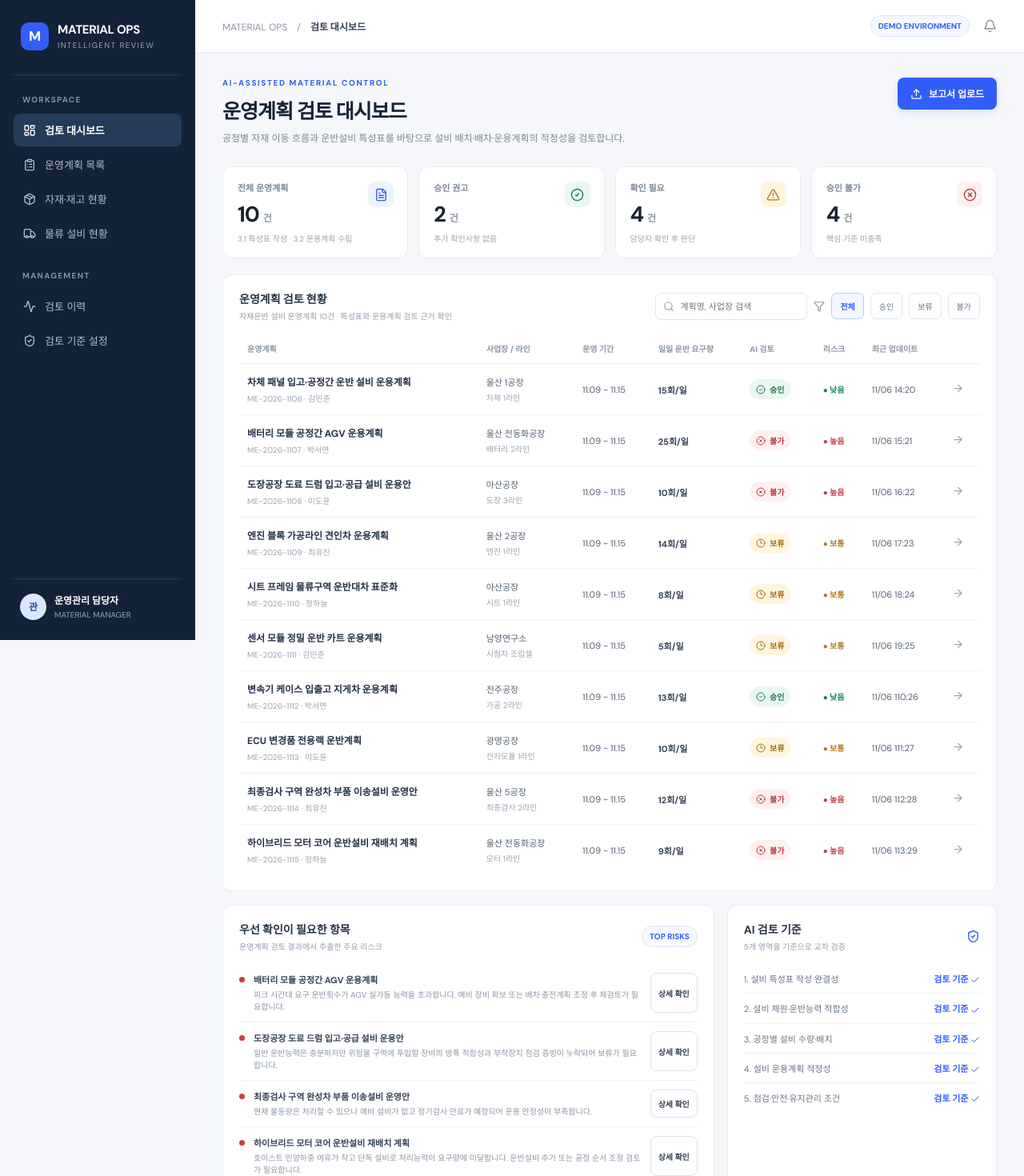
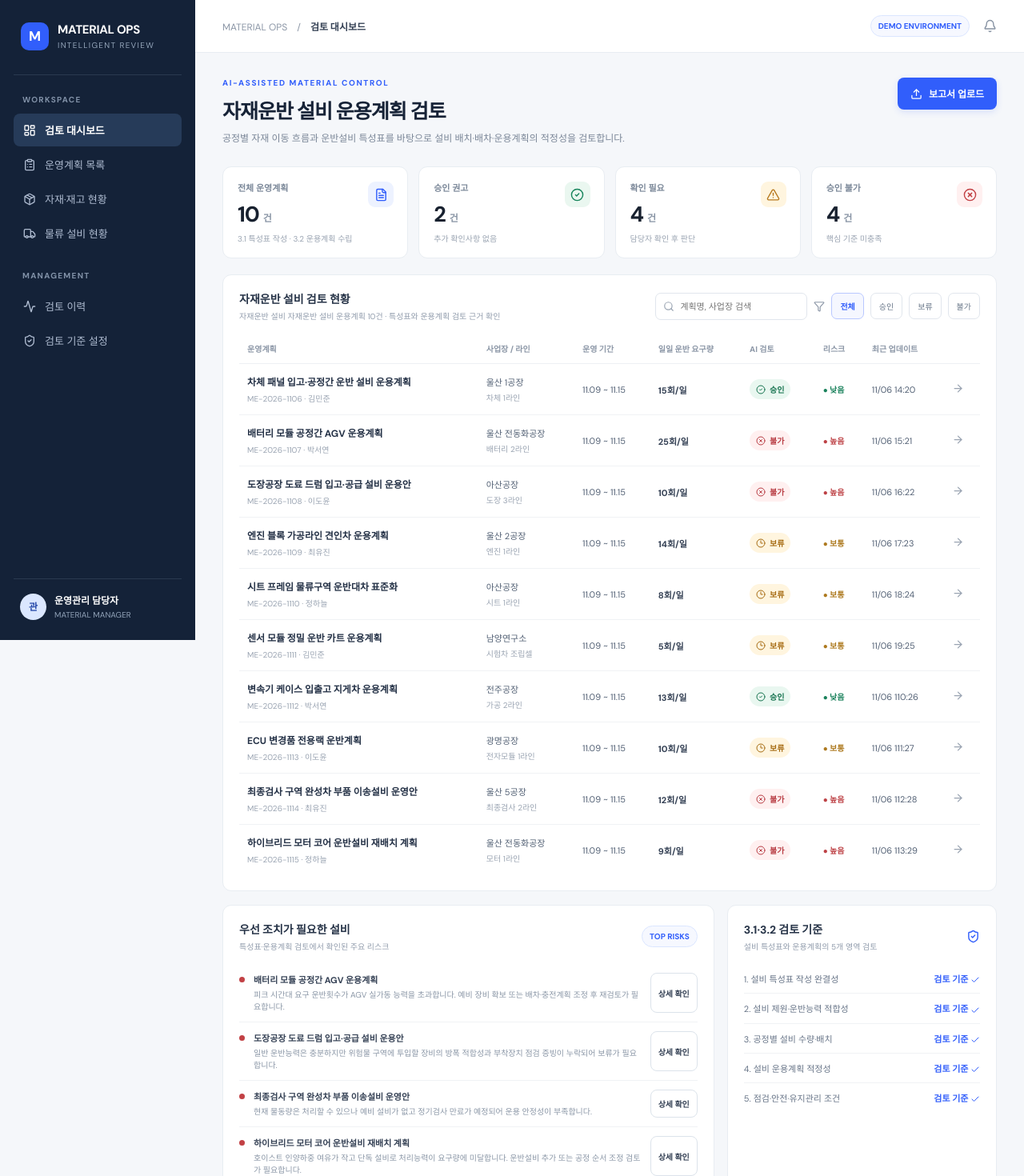
Before and after one commit to eunwoo3990/HINT_D5, a Next.js app: page / in a window 1280 px wide. Shown: the top 1470 px of the page at 80% size. Built offline with nearby package versions, Linux system fonts and the light colour scheme.

Commit message:
Polish equipment management dashboard terminology

```diff
--- a/app/page.tsx
+++ b/app/page.tsx
@@ -35,10 +35,10 @@ export default function Home() {
       <div className="sidebar-bottom"><div className="profile"><div className="avatar">관</div><div><div className="profile-name">운영관리 담당자</div><div className="profile-role">MATERIAL MANAGER</div></div></div></div>
     </aside>
     <main className="main">
-      <header className="topbar"><div className="crumb">MATERIAL OPS　/　<b>{selected ? "운영계획 상세 검토" : view}</b></div><div className="top-actions"><span className="env-pill">DEMO ENVIRONMENT</span><Bell size={17} color="#8793a3"/></div></header>
+      <header className="topbar"><div className="crumb">MATERIAL OPS　/　<b>{selected ? "자재운반 설비 상세 검토" : view}</b></div><div className="top-actions"><span className="env-pill">DEMO ENVIRONMENT</span><Bell size={17} color="#8793a3"/></div></header>
       <div className="content">
         {!selected ? <>
-          <div className="page-heading"><div><div className="eyebrow">AI-ASSISTED MATERIAL CONTROL</div><h1>운영계획 검토 대시보드</h1><div className="subtitle">공정별 자재 이동 흐름과 운반설비 특성표를 바탕으로 설비 배치·배차·운용계획의 적정성을 검토합니다.</div></div><button className="primary-btn" onClick={()=>notify("보고서 업로드는 다음 단계에서 파일 분석 API와 연결할 예정입니다.")}><Upload size={15}/> 보고서 업로드</button></div>
+          <div className="page-heading"><div><div className="eyebrow">AI-ASSISTED MATERIAL CONTROL</div><h1>자재운반 설비 운용계획 검토</h1><div className="subtitle">공정별 자재 이동 흐름과 운반설비 특성표를 바탕으로 설비 배치·배차·운용계획의 적정성을 검토합니다.</div></div><button className="primary-btn" onClick={()=>notify("보고서 업로드는 다음 단계에서 파일 분석 API와 연결할 예정입니다.")}><Upload size={15}/> 보고서 업로드</button></div>
           <div className="stats">
             <div className="stat-card"><div className="stat-label">전체 운영계획</div><div className="stat-value">{counts.all}<span style={{fontSize:12,color:"#8995a5",marginLeft:5}}>건</span></div><div className="stat-note">3.1 특성표 작성 · 3.2 운용계획 수립</div><div className="stat-icon" style={{background:"#edf2ff",color:"#315efb"}}><FileText size={17}/></div></div>
             <div className="stat-card"><div className="stat-label">승인 권고</div><div className="stat-value">{counts.approved}<span style={{fontSize:12,color:"#8995a5",marginLeft:5}}>건</span></div><div className="stat-note">추가 확인사항 없음</div><div className="stat-icon" style={{background:"#eaf7f0",color:"#16845b"}}><CheckCircle2 size={17}/></div></div>
@@ -46,17 +46,17 @@ export default function Home() {
             <div className="stat-card"><div className="stat-label">승인 불가</div><div className="stat-value">{counts.rejected}<span style={{fontSize:12,color:"#8995a5",marginLeft:5}}>건</span></div><div className="stat-note">핵심 기준 미충족</div><div className="stat-icon" style={{background:"#fff0f0",color:"#c24145"}}><XCircle size={17}/></div></div>
           </div>
           <div className="panel">
-            <div className="panel-head"><div><div className="panel-title">운영계획 검토 현황</div><div className="panel-sub">자재운반 설비 운영계획 10건 · 특성표와 운용계획 검토 근거 확인</div></div><div className="filters"><div style={{position:"relative"}}><Search size={14} style={{position:"absolute",left:10,top:10,color:"#9aa4b2"}}/><input className="search" style={{paddingLeft:30}} placeholder="계획명, 사업장 검색" value={search} onChange={e=>setSearch(e.target.value)}/></div><Filter size={14} color="#8b96a6"/>{["전체","승인","보류","불가"].map(f=><button key={f} className={`filter-btn ${filter===f?"selected":""}`} onClick={()=>setFilter(f)}>{f}</button>)}</div></div>
+            <div className="panel-head"><div><div className="panel-title">자재운반 설비 검토 현황</div><div className="panel-sub">자재운반 설비 자재운반 설비 운용계획 10건 · 특성표와 운용계획 검토 근거 확인</div></div><div className="filters"><div style={{position:"relative"}}><Search size={14} style={{position:"absolute",left:10,top:10,color:"#9aa4b2"}}/><input className="search" style={{paddingLeft:30}} placeholder="계획명, 사업장 검색" value={search} onChange={e=>setSearch(e.target.value)}/></div><Filter size={14} color="#8b96a6"/>{["전체","승인","보류","불가"].map(f=><button key={f} className={`filter-btn ${filter===f?"selected":""}`} onClick={()=>setFilter(f)}>{f}</button>)}</div></div>
             <div style={{overflowX:"auto"}}><table className="data-table"><thead><tr><th>운영계획</th><th>사업장 / 라인</th><th>운영 기간</th><th>일일 운반 요구량</th><th>AI 검토</th><th>리스크</th><th>최근 업데이트</th><th></th></tr></thead><tbody>
               {filtered.map(p=><tr key={p.id} onClick={()=>{setSelected(p);setExpanded("1");}}><td><div className="doc-title">{p.title}</div><div className="doc-id">{p.id} · {p.owner}</div></td><td>{p.plant}<div className="doc-id">{p.line}</div></td><td>11.09 ~ 11.15</td><td style={{fontWeight:700,color:"#344054"}}>{p.quantity.toLocaleString()}회/일</td><td><StatusPill status={p.status}/></td><td><span className={`priority ${p.risk==="높음"?"high":p.risk==="보통"?"medium":"low"}`}>● {p.risk}</span></td><td>{p.updated}</td><td><ArrowRight size={15} color="#9aa4b2"/></td></tr>)}
               {filtered.length===0 && <tr><td colSpan={8}><div className="empty">검색 결과가 없습니다.</div></td></tr>}
             </tbody></table></div>
           </div>
           <div className="two-col">
-            <div className="panel"><div className="panel-head"><div><div className="panel-title">우선 확인이 필요한 항목</div><div className="panel-sub">운영계획 검토 결과에서 추출한 주요 리스크</div></div><span className="env-pill">TOP RISKS</span></div>
+            <div className="panel"><div className="panel-head"><div><div className="panel-title">우선 조치가 필요한 설비</div><div className="panel-sub">특성표·운용계획 검토에서 확인된 주요 리스크</div></div><span className="env-pill">TOP RISKS</span></div>
               {plans.filter(p=>p.risk==="높음").slice(0,4).map(p=><div className="alert-row" key={p.id}><div className="alert-dot" style={{background:p.status==="불가"?"#c24145":"#d99b32"}}/><div style={{flex:1}}><div className="alert-title">{p.title}</div><div className="alert-desc">{p.summary}</div></div><button className="secondary-btn" style={{padding:"6px 9px",fontSize:10}} onClick={()=>setSelected(p)}>상세 확인</button></div>)}
             </div>
-            <div className="panel"><div className="panel-head"><div><div className="panel-title">AI 검토 기준</div><div className="panel-sub">5개 영역을 기준으로 교차 검증</div></div><ShieldCheck size={17} color="#315efb"/></div>
+            <div className="panel"><div className="panel-head"><div><div className="panel-title">3.1·3.2 검토 기준</div><div className="panel-sub">설비 특성표와 운용계획의 5개 영역 검토</div></div><ShieldCheck size={17} color="#315efb"/></div>
               {["설비 특성표 작성 완결성","설비 제원·운반능력 적합성","공정별 설비 수량·배치","설비 운용계획 적정성","점검·안전·유지관리 조건"].map((x,i)=><div className="side-stat" key={x}><span>{i+1}. {x}</span><span style={{color:"#315efb",fontWeight:700}}>검토 기준 <Check size={12} style={{verticalAlign:"middle"}}/></span></div>)}
             </div>
           </div>
```
